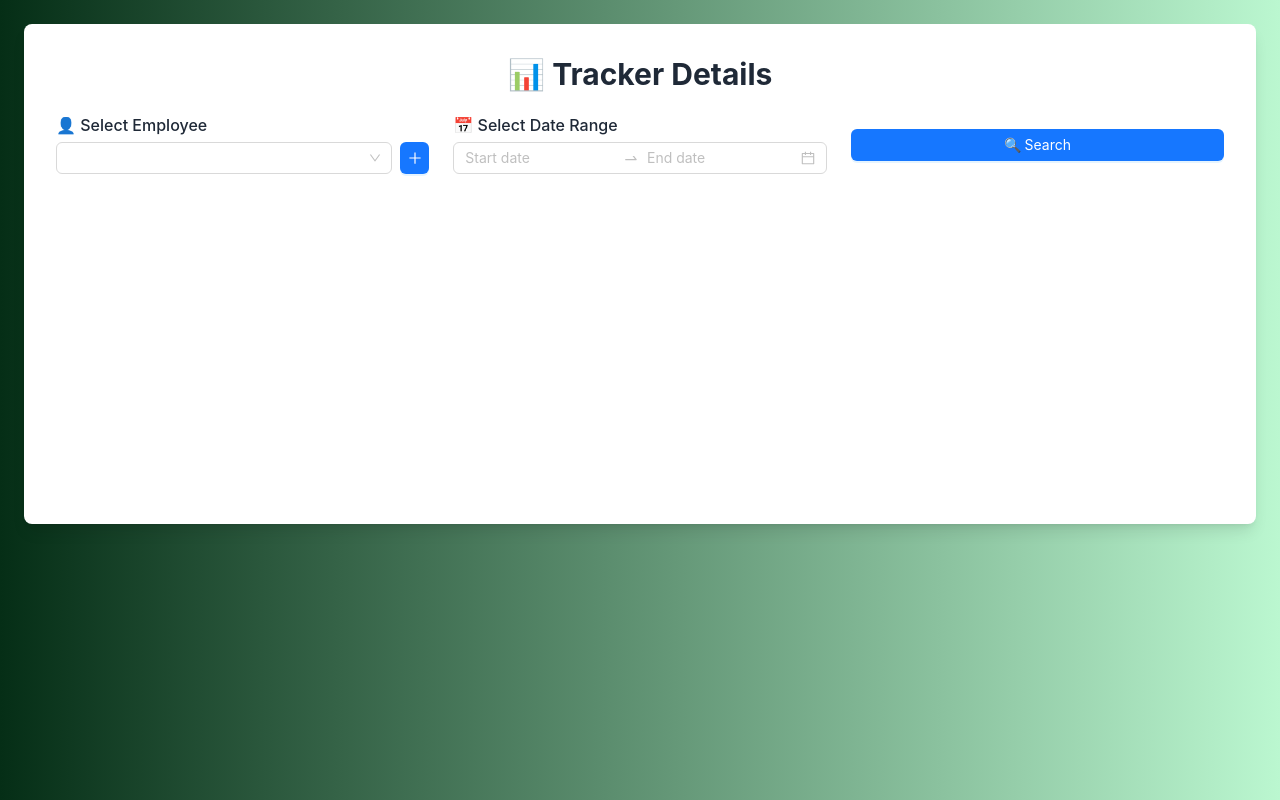
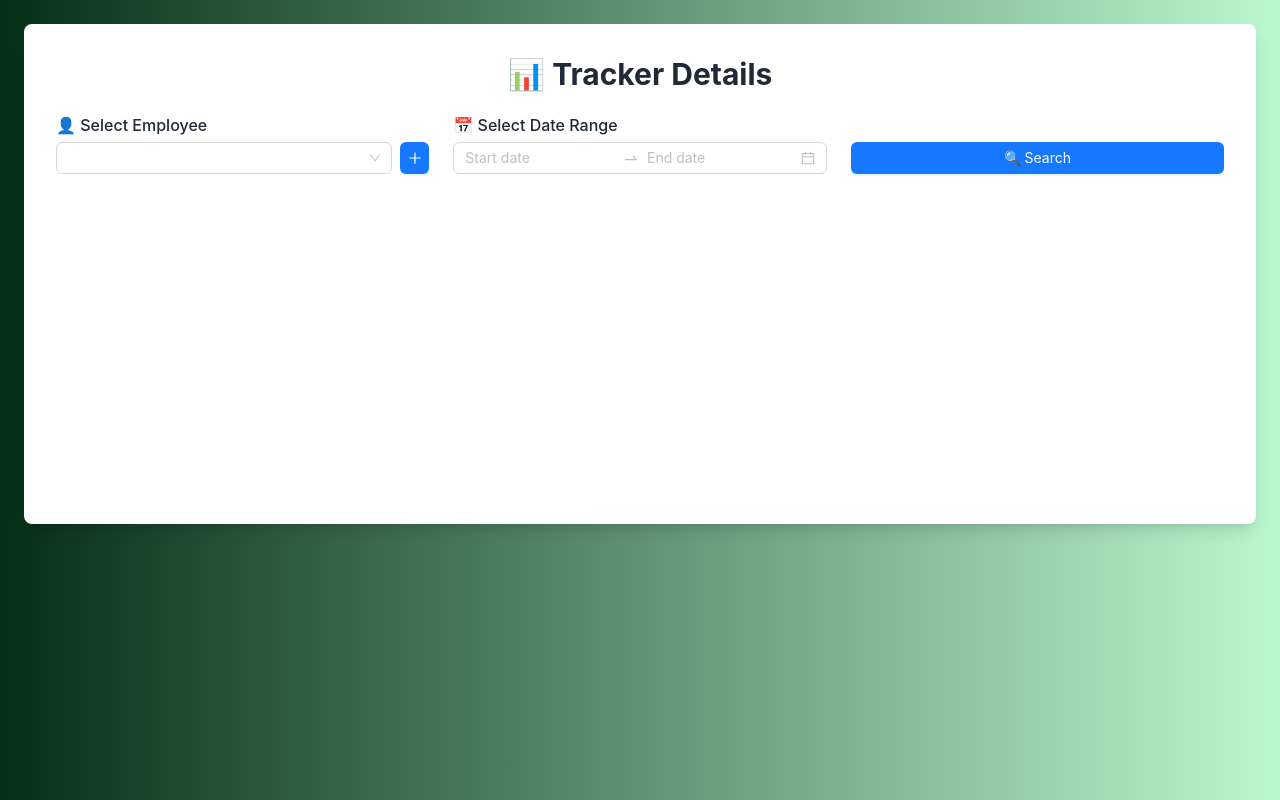
Before and after one commit to Suryansh1045/HireRocks_Plugin, a React (Create React App) app: page /tracker in a window 1280 px wide. Built offline with nearby package versions, Linux system fonts and the light colour scheme; the HTML template or start-up script is replaced by a standard one.

Commit message:
search button inline with other elements

```diff
--- a/src/pages/Tracker.jsx
+++ b/src/pages/Tracker.jsx
@@ -106,7 +106,7 @@ function Tracker() {
         </div>
 
         {/* Search Button */}
-        <div className="flex items-center">
+        <div className="flex items-end">
           <Button type="primary" block onClick={handleSearch}>
             🔍 Search
           </Button>
```
